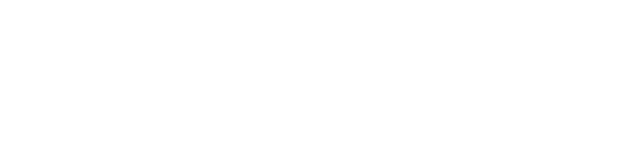
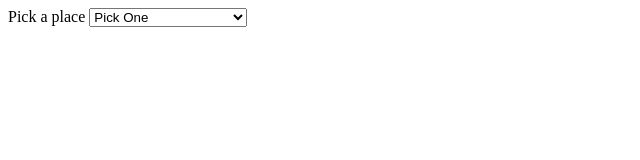
Before and after one commit to akonenkamp/maps, a plain HTML site: page index.html in a window 1280 px wide. Shown: the whole page, without its empty margins (0-640 px from the left). Drawn offline with Linux system fonts and the light colour scheme.

Commit message:
HTML outline

```diff
--- a/index.html
+++ b/index.html
@@ -1,3 +1,19 @@
+<!DOCTYPE html>
 <html>
+ <head>
+ <title>places I frequent</title>
+ </head>
+ <body>
+ <form>
+   <label for="places">Pick a place</label>
+   <select id="places" name="places">
+    <option value="Select">Pick One</option>
+    <option value="crossfit">Crossfit Phinney Ridge</option>
+    <option value="vworld">Vertical World</option>
+   </select>
+
+
+ </form>
+ </body>
 
 </html>
```
Also changed, not shown: index.css (added), index.js (added).
